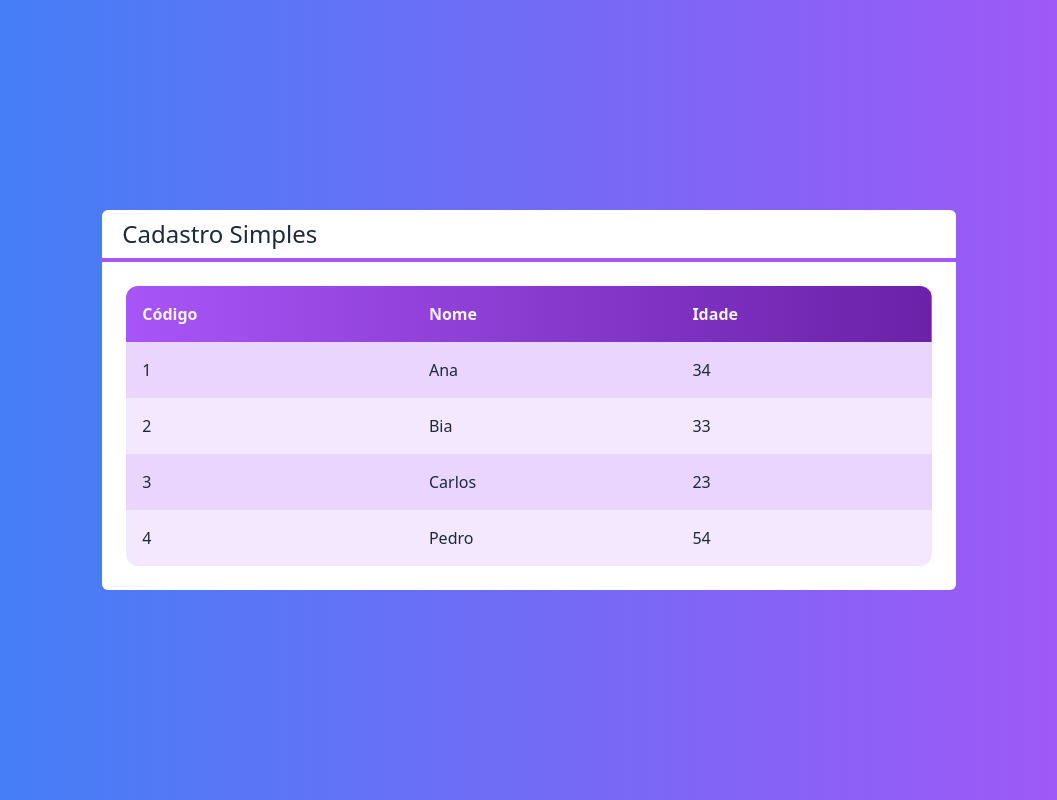
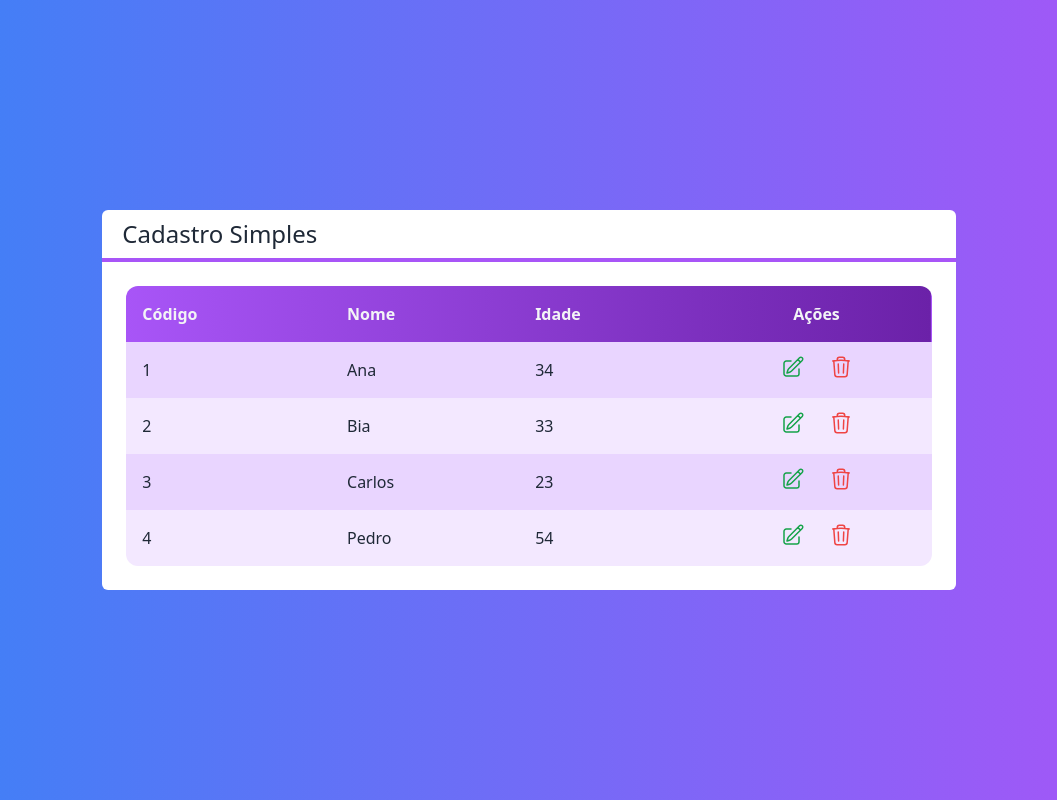
Before and after one commit to rbragadev/next-crud, a Next.js app: page / in a window 1280 px wide. Shown: the whole page, without its empty margins (111-1168 px from the left). Built offline with nearby package versions, Linux system fonts and the light colour scheme.

Commit message:
:rocket: feat: tabela 3

```diff
--- /dev/null
+++ b/src/components/Icones.tsx
@@ -0,0 +1,33 @@
+export const IconeEdicao = (
+  <svg
+    xmlns="http://www.w3.org/2000/svg"
+    fill="none"
+    viewBox="0 0 24 24"
+    strokeWidth={1.5}
+    stroke="currentColor"
+    className="w-6 h-6"
+  >
+    <path
+      strokeLinecap="round"
+      strokeLinejoin="round"
+      d="m16.862 4.487 1.687-1.688a1.875 1.875 0 1 1 2.652 2.652L10.582 16.07a4.5 4.5 0 0 1-1.897 1.13L6 18l.8-2.685a4.5 4.5 0 0 1 1.13-1.897l8.932-8.931Zm0 0L19.5 7.125M18 14v4.75A2.25 2.25 0 0 1 15.75 21H5.25A2.25 2.25 0 0 1 3 18.75V8.25A2.25 2.25 0 0 1 5.25 6H10"
+    />
+  </svg>
+);
+
+export const IconeLixo = (
+  <svg
+    xmlns="http://www.w3.org/2000/svg"
+    fill="none"
+    viewBox="0 0 24 24"
+    strokeWidth={1.5}
+    stroke="currentColor"
+    className="w-6 h-6"
+  >
+    <path
+      strokeLinecap="round"
+      strokeLinejoin="round"
+      d="m14.74 9-.346 9m-4.788 0L9.26 9m9.968-3.21c.342.052.682.107 1.022.166m-1.022-.165L18.16 19.673a2.25 2.25 0 0 1-2.244 2.077H8.084a2.25 2.25 0 0 1-2.244-2.077L4.772 5.79m14.456 0a48.108 48.108 0 0 0-3.478-.397m-12 .562c.34-.059.68-.114 1.022-.165m0 0a48.11 48.11 0 0 1 3.478-.397m7.5 0v-.916c0-1.18-.91-2.164-2.09-2.201a51.964 51.964 0 0 0-3.32 0c-1.18.037-2.09 1.022-2.09 2.201v.916m7.5 0a48.667 48.667 0 0 0-7.5 0"
+    />
+  </svg>
+);
--- a/src/components/Layout.tsx
+++ b/src/components/Layout.tsx
@@ -1,3 +1,4 @@
+import Cliente from '@/core/Cliente';
 import Titulo from './Titulo';
 
 interface LayoutProps {
--- a/src/components/Tabela.tsx
+++ b/src/components/Tabela.tsx
@@ -1,16 +1,21 @@
 import Cliente from '@/core/Cliente';
+import { IconeEdicao, IconeLixo } from './Icones';
 
 interface TabelaProps {
   clientes: Cliente[];
+  clienteSelecionado?: (cliente: Cliente) => void;
+  clienteExcluido?: (cliente: Cliente) => void;
 }
 
 export default function Tabela(props: TabelaProps) {
+  const exibirAcoes = props.clienteExcluido || props.clienteSelecionado;
   function renderizarCabecalho() {
     return (
       <tr>
         <th className="text-left p-4">Código</th>
         <th className="text-left p-4">Nome</th>
         <th className="text-left p-4">Idade</th>
+        {exibirAcoes ? <th className=" p-4">Ações</th> : false}
       </tr>
     );
   }
@@ -25,9 +30,45 @@
           <td className="text-left p-4">{cliente.id}</td>
           <td className="text-left p-4">{cliente.nome}</td>
           <td className="text-left p-4">{cliente.idade}</td>
+          {exibirAcoes ? renderizarAcoes(cliente) : false}
         </tr>
       );
     });
+  }
+
+  function renderizarAcoes(cliente: Cliente) {
+    return (
+      <td className="flex justify-center">
+        {props.clienteSelecionado ? (
+          <button
+            onClick={() => props.clienteSelecionado?.(cliente)}
+            className={`
+          flex justify-center items-center
+          text-green-600 rounded-full p-2 m-1
+          hover:bg-purple-50
+        `}
+          >
+            {IconeEdicao}
+          </button>
+        ) : (
+          false
+        )}
+        {props.clienteExcluido ? (
+          <button
+            onClick={() => props.clienteExcluido?.(cliente)}
+            className={`
+          flex justify-center items-center
+          text-red-500 rounded-full p-2 m-1
+          hover:bg-purple-50
+        `}
+          >
+            {IconeLixo}
+          </button>
+        ) : (
+          false
+        )}
+      </td>
+    );
   }
 
   return (
--- a/src/pages/index.tsx
+++ b/src/pages/index.tsx
@@ -14,6 +14,14 @@
     new Cliente('Pedro', 54, '4'),
   ];
 
+  function clienteSelecionado(cliente: Cliente) {
+    console.log(cliente.nome);
+  }
+
+  function clienteExcluido(cliente: Cliente) {
+    console.log(cliente.nome);
+  }
+
   return (
     <div
       className={`
@@ -24,7 +32,11 @@
    `}
     >
       <Layout titulo="Cadastro Simples">
-        <Tabela clientes={clientes}></Tabela>
+        <Tabela
+          clientes={clientes}
+          clienteSelecionado={clienteSelecionado}
+          clienteExcluido={clienteExcluido}
+        ></Tabela>
       </Layout>
     </div>
   );
```
